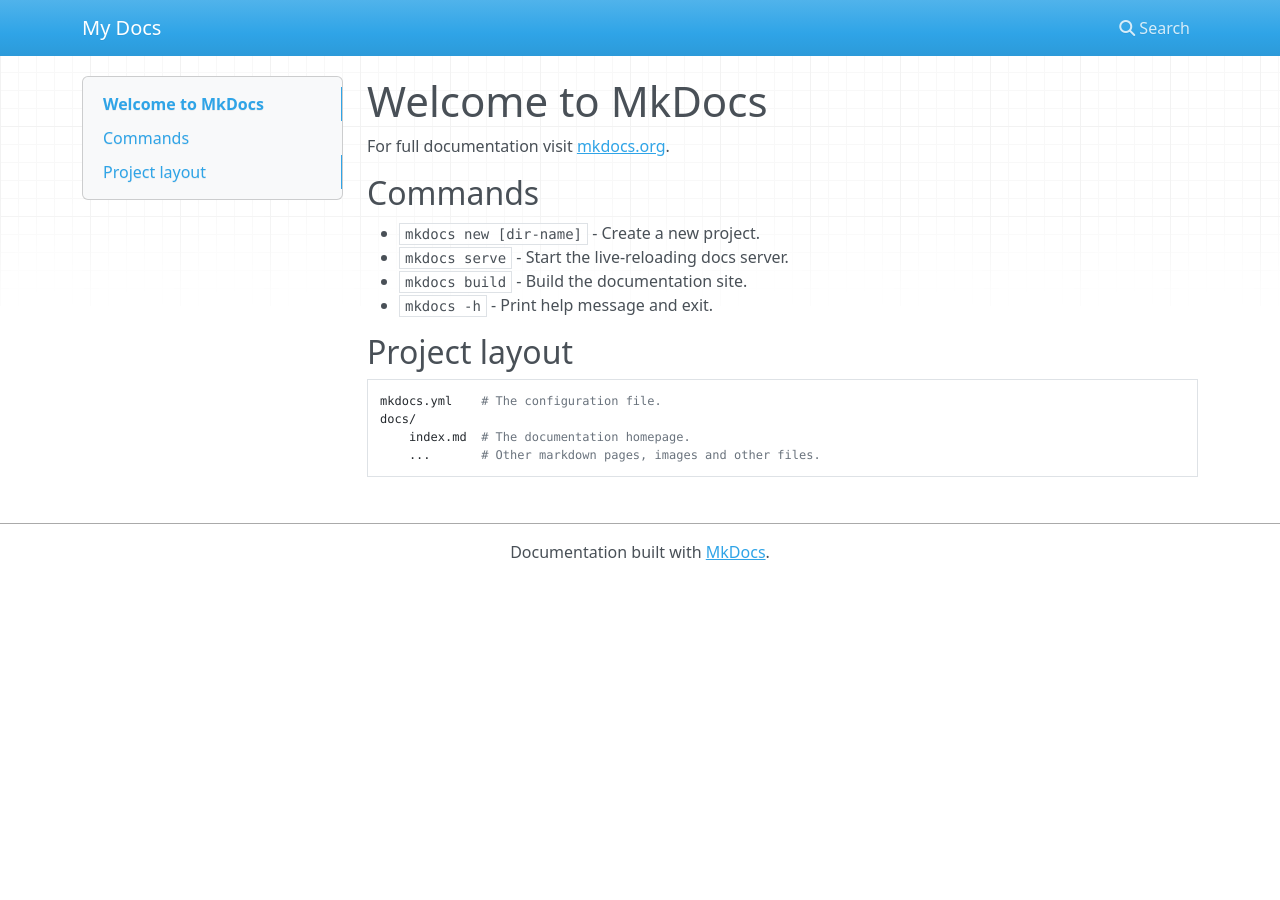
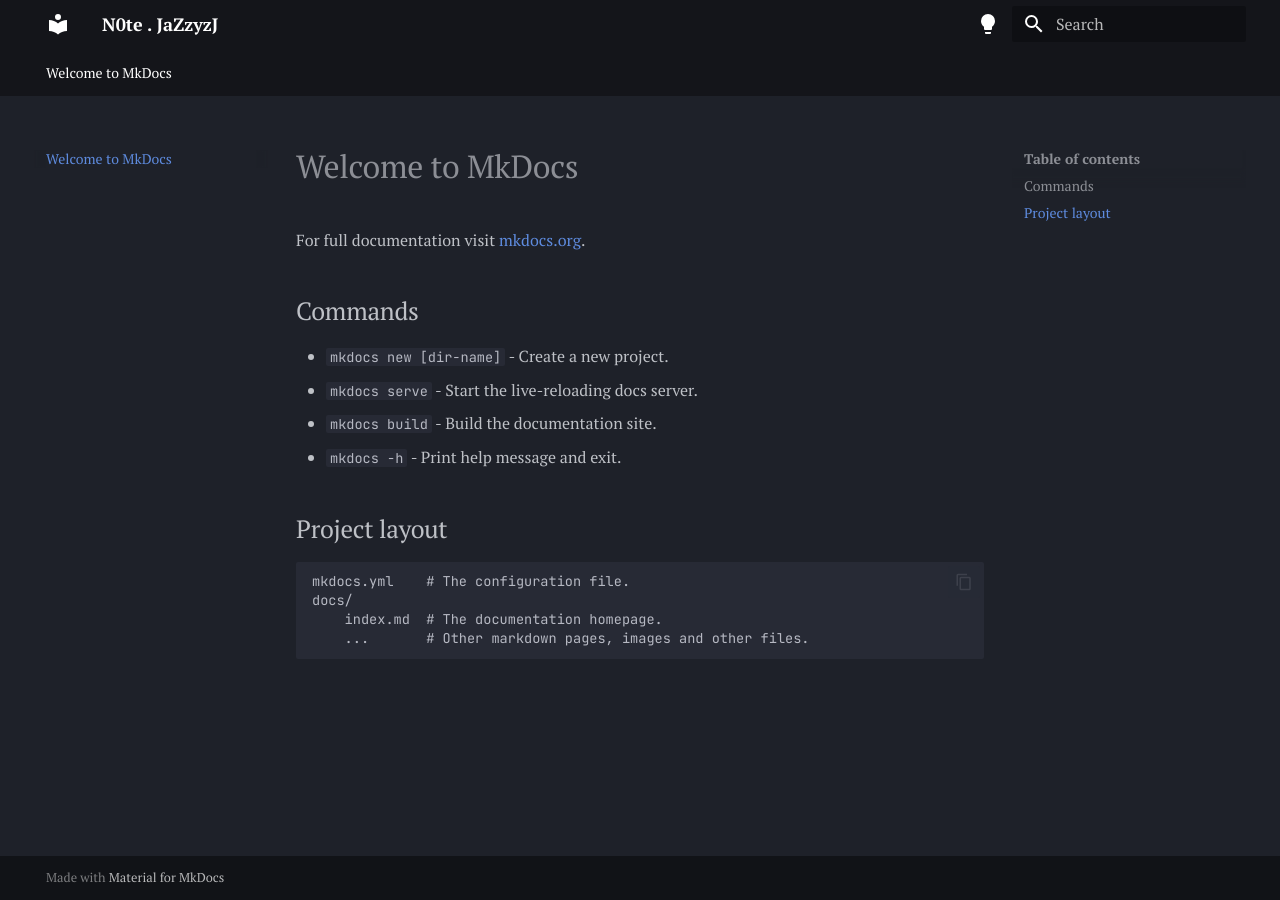
Before and after one commit to JazZyzJ/JazZyzJ.github.io, an MkDocs documentation site: the page built from docs/index.md, in a window 1280 px wide. Built offline with MkDocs 1.6.1 and Material for MkDocs 9.7.7, drawn with Linux system fonts in a browser that asks for light colours; nearby versions of some CDN libraries.

Commit message:
Update mkdocs.yml

```diff
--- a/mkdocs.yml
+++ b/mkdocs.yml
@@ -1 +1,23 @@
-site_name: My Docs
+site_name: N0te . JaZzyzJ
+theme:
+  name: material
+  language: en
+  features:
+    - navigation.tabs
+    - navigation.expand
+    - toc.follow
+    - search.suggest
+    - content.code.copy
+  palette:
+    - scheme: slate
+      primary: black
+      toggle:
+        icon: material/lightbulb
+        name: Switch to light mode
+    - scheme: default
+      toggle:
+        icon: material/lightbulb-off
+        name: Switch to dark mode
+  font:
+    text: "PT Serif"
+    code: "JetBrains Mono"
```
